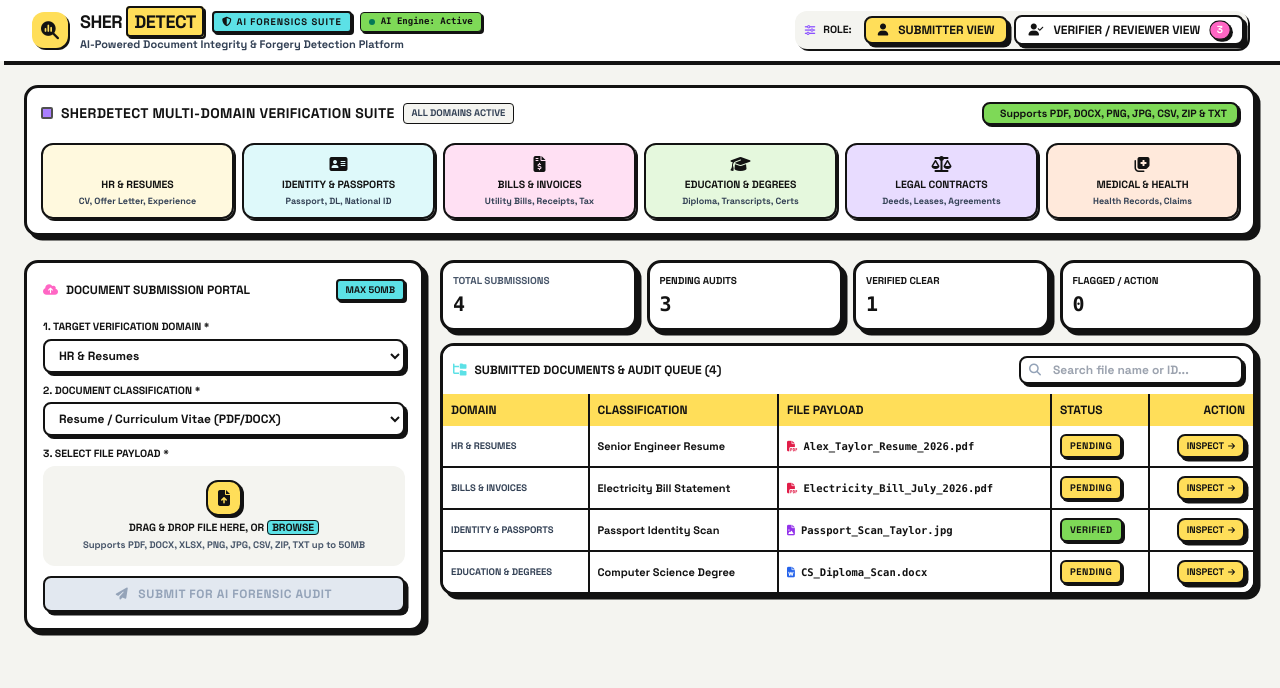
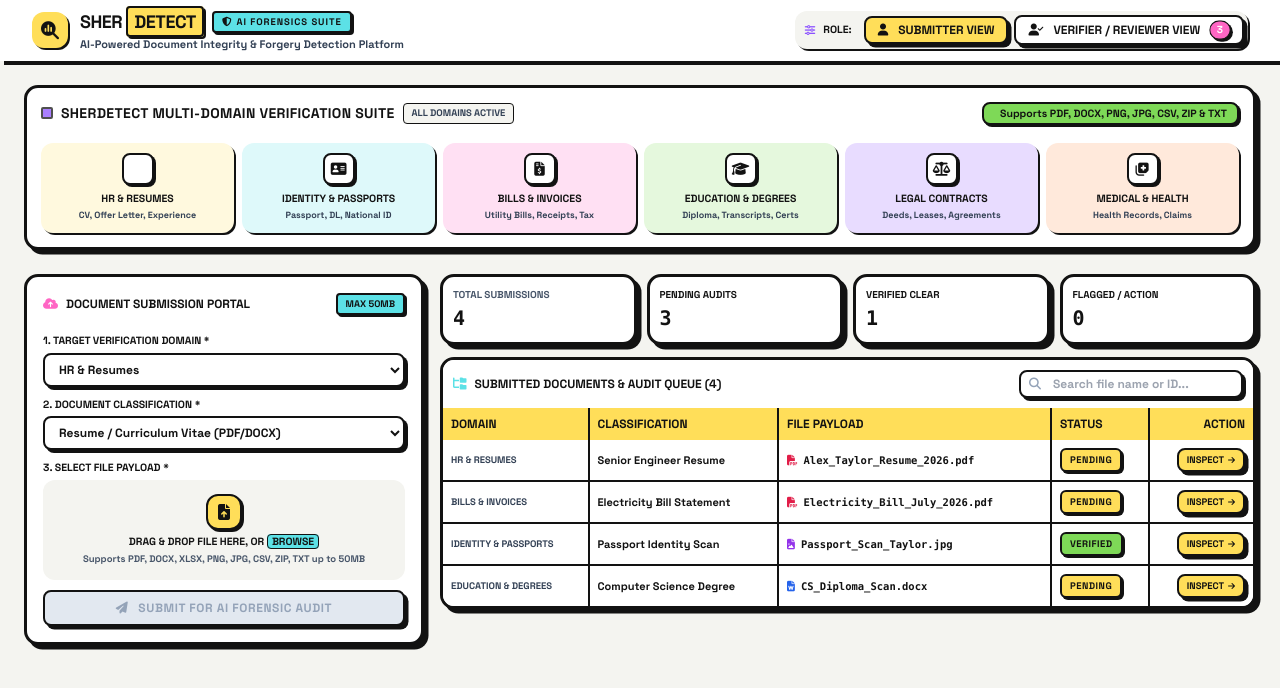
Before and after one commit to navisjoshvadonel/SherDetect, a Next.js app in the folder frontend/: page / in a window 1280 px wide. Shown: the top 688 px of the page. Built offline with nearby package versions, Linux system fonts and the light colour scheme.

Commit message:
feat(ui): add prominent logo icon badges to domain cards and remove header AI engine badge

```diff
--- a/frontend/src/app/components/DomainBanner.tsx
+++ b/frontend/src/app/components/DomainBanner.tsx
@@ -97,17 +97,21 @@ export const DomainBanner: React.FC<DomainBannerProps> = ({
               key={d.key}
               type="button"
               onClick={() => onSelectDomain && onSelectDomain(isSelected ? "all" : d.key)}
-              className={`group p-2 ${d.bgColor} border-2 border-brutal-black rounded-xl text-center shadow-brutal-sm transition-all duration-200 cursor-pointer ${
+              className={`group p-2.5 ${d.bgColor} border-2.5 border-brutal-black rounded-xl text-center shadow-brutal-sm transition-all duration-200 cursor-pointer flex flex-col items-center justify-center ${
                 isSelected
                   ? "ring-3 ring-brutal-black bg-brutal-yellow -translate-y-1 shadow-brutal scale-102"
                   : "hover:-translate-y-1 hover:shadow-brutal hover:scale-[1.02]"
               }`}
             >
-              <i className={`${d.icon} text-base text-brutal-black mb-1 block transition-all duration-300 group-hover:scale-125 group-hover:rotate-12`}></i>
-              <span className="text-[10.5px] font-black uppercase text-brutal-black block truncate">
+              {/* Prominent Logo Icon Badge */}
+              <div className="w-8 h-8 bg-white border-2 border-brutal-black rounded-lg shadow-brutal-sm flex items-center justify-center mb-1.5 transition-transform duration-300 group-hover:rotate-12 group-hover:scale-110">
+                <i className={`${d.icon} text-sm text-brutal-black`}></i>
+              </div>
+
+              <span className="text-[10.5px] font-black uppercase text-brutal-black block truncate w-full">
                 {DOMAIN_LABELS[d.key]}
               </span>
-              <span className="text-[9px] font-bold text-slate-700 block truncate mt-0.5">
+              <span className="text-[9px] font-extrabold text-slate-700 block truncate w-full mt-0.5">
                 {d.description}
               </span>
             </button>
--- a/frontend/src/app/components/Header.tsx
+++ b/frontend/src/app/components/Header.tsx
@@ -32,10 +32,6 @@ export const Header: React.FC<HeaderProps> = ({
               <span className="text-[9.5px] font-black uppercase tracking-widest px-2 py-0.5 rounded bg-brutal-cyan border-2 border-brutal-black shadow-brutal-sm flex items-center gap-1">
                 <i className="fa-solid fa-shield-halved text-brutal-black"></i>
                 AI Forensics Suite
-              </span>
-              <span className="text-[9px] font-mono font-black bg-brutal-green text-brutal-black px-2 py-0.5 rounded border border-brutal-black hidden sm:inline-flex items-center gap-1.5 shadow-brutal-sm">
-                <span className="w-1.5 h-1.5 bg-emerald-700 rounded-full animate-ping"></span>
-                AI Engine: Active
               </span>
             </div>
             <p className="text-[11px] font-extrabold text-slate-700">
```
